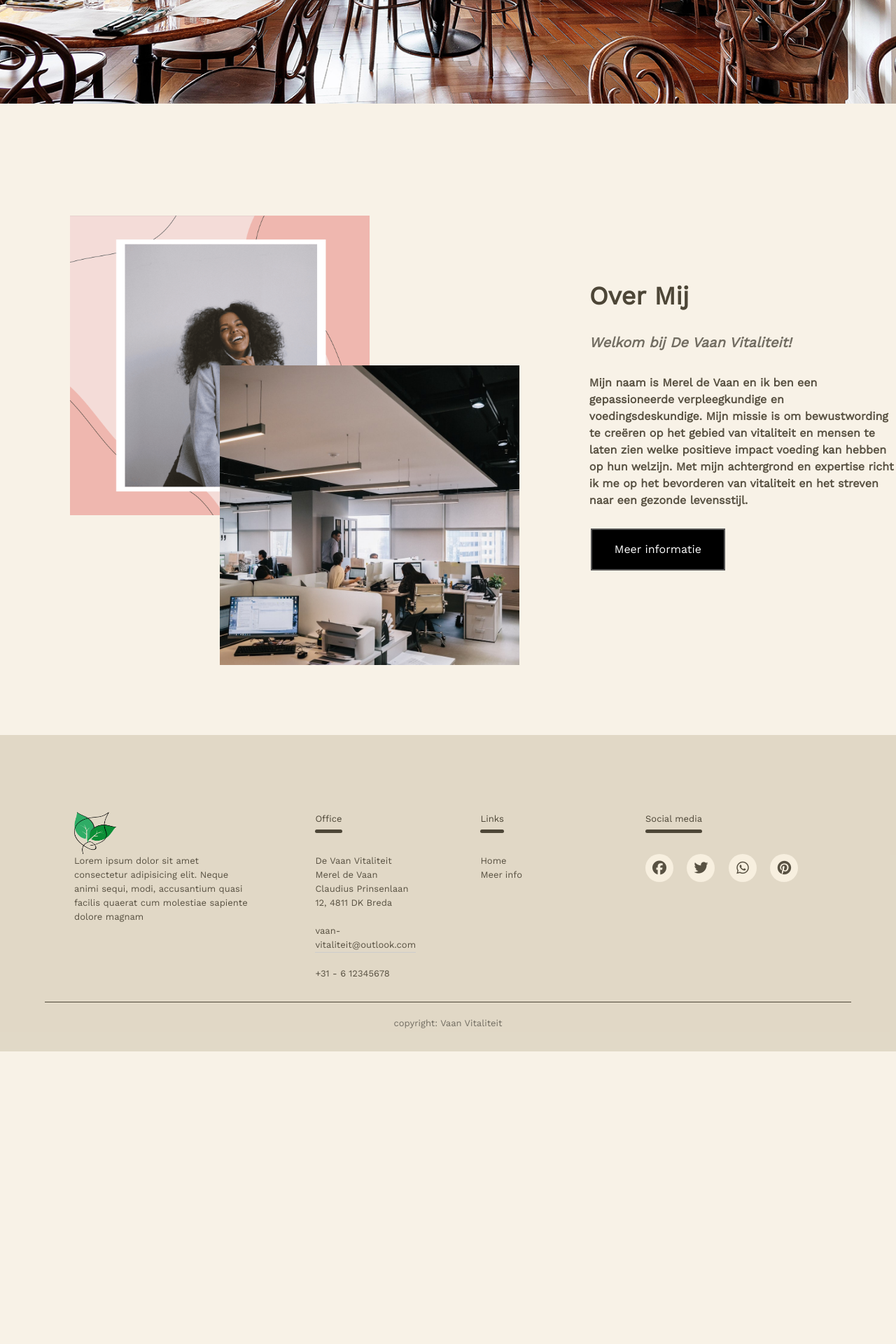
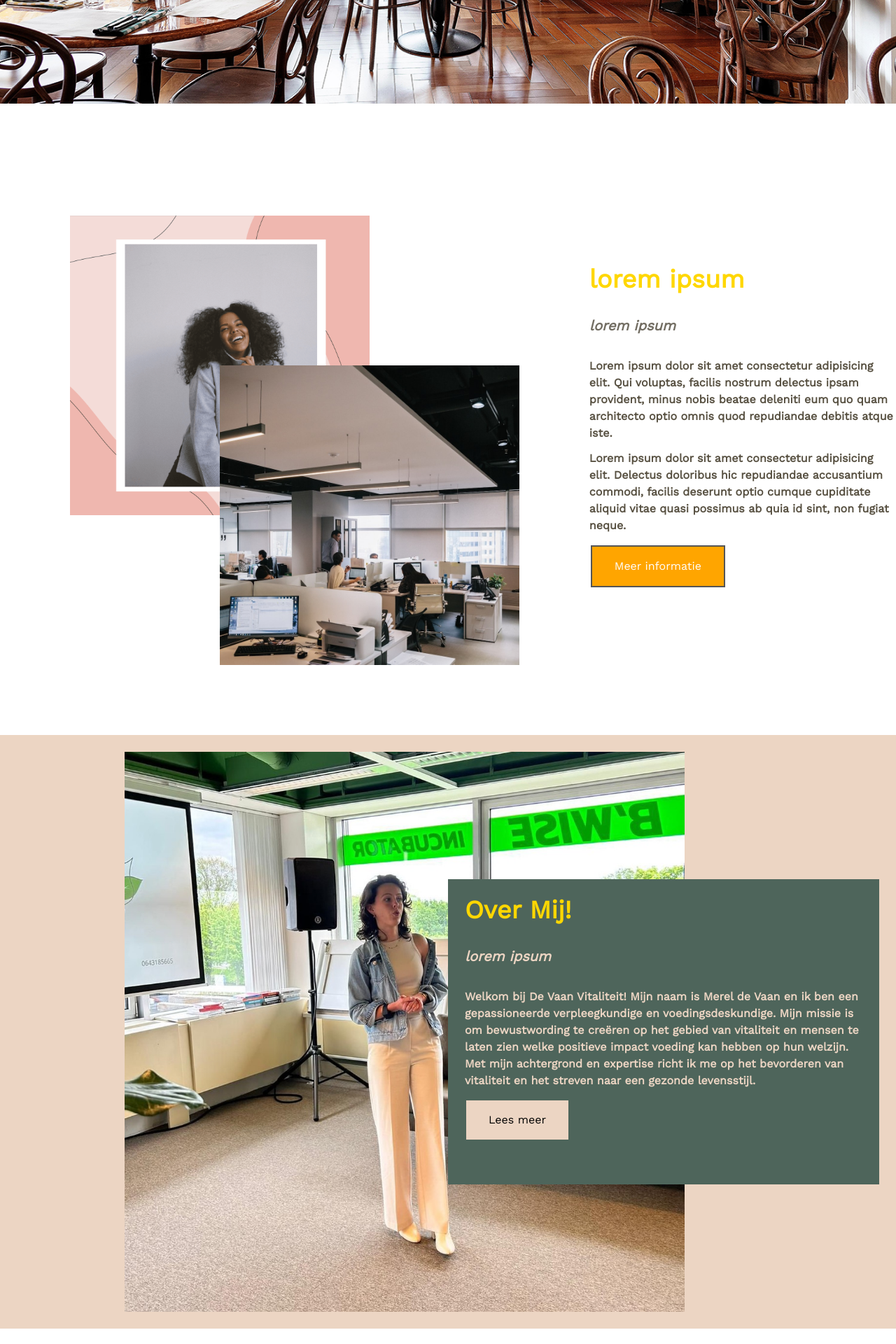
Before and after one commit to Colin-van-Steenhoven/Vaan-vitaliteit, a Laravel app: page / in a window 1280 px wide. Shown: the part 1320-3240 px from the top of the page at 70% size. Before the commit the page ends 2822 px from the top, so only its background shows below. Run offline with Laravel 10, Linux system fonts and the light colour scheme; some libraries are stand-ins or nearby versions.

Commit message:
update voor jim

```diff
--- a/resources/views/welcome.blade.php
+++ b/resources/views/welcome.blade.php
@@ -36,6 +36,7 @@
         }
         .josefin-sans{
             font-family: 'Josefin Sans', sans-serif;
+            color: #FFD700  ;
         }
         #menu-toggle:checked + #menu {
             display: block;
@@ -57,11 +58,10 @@
         cursor: pointer;
         }
         .primary-background{
-            background: rgb(248, 242, 231);
+            background: #FFFFFF  ;
         }
         .navbar-background{
-            background: rgb(248, 242, 231);
-            l
+            background: #FFFFFF  ;
         }
 
         .hover\:grow {
@@ -126,7 +126,7 @@
             width: 100%;
             position:0;
             bottom:0;
-            background: #e0d8c5f3;
+            background: #F5F5DC ;
             color: #fff;
             padding: 100px 0 30px;
             font-size: 13px;
@@ -254,7 +254,7 @@
         }
         .bgafterwave{
             height: 800px;
-            background-color: rgb(248, 242, 231);
+            background-color: #FFFFFF  ;
             padding-top: 0;
             margin-top: 0;
             z-index: 10;
@@ -271,7 +271,7 @@
         }
         #headerScrollbg{
             /* background-color: ;  */
-            background: linear-gradient(90deg, #e4ddcdf3  0%, #e0d8c5f3 100%);
+            background: #F5F5DC  ;
             padding: 13px;
             color: transparent;
             text-align: center;
@@ -280,6 +280,7 @@
             font-weight: 400;
             position: fixed;
             width: 100%;
+            z-index: 10;
             top: 0;
             animation: up 600ms linear ;
             animation-play-state: paused;
@@ -330,13 +331,17 @@
                 touch-action: manipulation;
             }
             .button5 {
-            background-color: black;
+            background-color: #FFA500 ;
             color: white;
             border: 2px solid #555555;
             }
+            .button6 {
+            background-color: #ecd5c3;
+            color: black;
+            }
 
             .button5:hover {
-            background-color: #555555;
+            background-color: #ffc250 ;
             color: white;
             }
             .container{
@@ -347,7 +352,10 @@
             display: flex;
             justify-content: space-around;
         }
-
+        .textboxaboutme{
+            background-color: #4e655b;
+            color: #ecd5c3 ;
+        }
         .images, .text{
             width: 90%;
             margin: 100px;
@@ -390,6 +398,11 @@
             border-top: #000 1px solid; */
             background-color: #ecd5c3 ;
         }
+        .text-4xl{
+            color: #FFD700  ;
+        }
+
+
     </style>
     <script>
         window.addEventListener('scroll', () => {
@@ -442,7 +455,7 @@
     </nav>
 
         <div id="headerScrollbg">
-            <h1 class="josefin-sans">De Vaan Vitaliteit</h1>
+            <h1 class="josefin-sanss">De Vaan Vitaliteit</h1>
         </div>
     <div class="waveline  relative z-10">
       <svg viewBox="0 0 1428 174" version="1.1" xmlns="http://www.w3.org/2000/svg" xmlns:xlink="http://www.w3.org/1999/xlink">
@@ -455,7 +468,7 @@
             ></path>
             <path d="M1046,51.6521276 C1130.83045,29.328812 1279.08318,17.607883 1439,40.1656806 L1439,120 C1271.17211,77.9435312 1140.17211,55.1609071 1046,51.6521276 Z" id="Path-4" opacity="0.200000003"></path>
           </g>
-          <g transform="translate(-4.000000, 76.000000)" fill="rgb(248, 242, 231)" fill-rule="nonzero">
+          <g transform="translate(-4.000000, 76.000000)" fill="#FFFFFF " fill-rule="nonzero">
             <path
               d="M0.457,34.035 C57.086,53.198 98.208,65.809 123.822,71.865 C181.454,85.495 234.295,90.29 272.033,93.459 C311.355,96.759 396.635,95.801 461.025,91.663 C486.76,90.01 518.727,86.372 556.926,80.752 C595.747,74.596 622.372,70.008 636.799,66.991 C663.913,61.324 712.501,49.503 727.605,46.128 C780.47,34.317 818.839,22.532 856.324,15.904 C922.689,4.169 955.676,2.522 1011.185,0.432 C1060.705,1.477 1097.39,3.129 1121.236,5.387 C1161.703,9.219 1208.621,17.821 1235.4,22.304 C1285.855,30.748 1354.351,47.432 1440.886,72.354 L1441.191,104.352 L1.121,104.031 L0.457,34.035 Z"
             ></path>
@@ -466,7 +479,7 @@
     <div class="bgafterwave relative flex justify-center items-center">
         <img src="/images/Ribalta_Espaco_1.jpg" alt="">
     </div>
-    <div id="main1" class="container">
+        <div id="main1" class="container z-20">
             <div class="flex-container">
                 <div class="images">
                     <div class="image-container">
@@ -476,16 +489,16 @@
                 </div>
 
                 <div class="m-auto sm:m-auto right-0 top-72 text-left w-2/5 block">
-                <h2 class="text-4xl font-extrabold primary-text-color text-black primary-text-color">Over Mij</h2>
+                    <h2 class="text-4xl font-extrabold primary-text-color text-black primary-text-color">lorem ipsum</h2>
 
-                <p class="py-8 text-xl font-bold italic light-text-color">Welkom bij De Vaan Vitaliteit! </p>
+                    <p class="py-8 text-xl font-bold italic light-text-color">lorem ipsum</p>
 
                     <p class="font-extrabold secondary-text-color pb-3">
-                    Mijn naam is Merel de Vaan en ik ben een gepassioneerde verpleegkundige en voedingsdeskundige. Mijn missie is om bewustwording te creëren op het gebied van vitaliteit en mensen te laten zien welke positieve impact voeding kan hebben op hun welzijn. Met mijn achtergrond en expertise richt ik me op het bevorderen van vitaliteit en het streven naar een gezonde levensstijl.
+                        Lorem ipsum dolor sit amet consectetur adipisicing elit. Qui voluptas, facilis nostrum delectus ipsam provident, minus nobis beatae deleniti eum quo quam architecto optio omnis quod repudiandae debitis atque iste.
                     </p>
 
                     <p class="font-extrabold secondary-text-color pb-3">
-
+                        Lorem ipsum dolor sit amet consectetur adipisicing elit. Delectus doloribus hic repudiandae accusantium commodi, facilis deserunt optio cumque cupiditate aliquid vitae quasi possimus ab quia id sint, non fugiat neque.
                     </p>
 
                     <a href="contact"><button class="button button5"> Meer informatie </button></a>
@@ -499,6 +512,36 @@
                     find out more
                 </a> -->
             </div>
+            </div>
+        </div>
+    <div class=" Borderundersection p-6 mb-28">
+    <div id="main1" class="container ">
+        <div class="grid grid-cols-8 grid-rows-2 ">
+            <div class=" image3box col-start-2 col-span-2 row-start-1 row-span-2">
+                <img src="/images/devaanvrouw.jpg" class="Image3" alt="Image3">
+            </div>
+            <div class="textboxaboutme m-auto sm:m-auto right-0 col-start-5 col-span-4 p-6 top-72 row-start-1 row-span-2 text-left w-5/5 block">
+                <h2 class="text-4xl font-extrabold ">Over Mij!</h2>
+
+                <p class="py-8 text-xl font-bold italic">lorem ipsum</p>
+
+                <p class="font-extrabold pb-3">
+                Welkom bij De Vaan Vitaliteit! Mijn naam is Merel de Vaan en ik ben een gepassioneerde verpleegkundige en voedingsdeskundige. Mijn missie is om bewustwording te creëren op het gebied van vitaliteit en mensen te laten zien welke positieve impact voeding kan hebben op hun welzijn. Met mijn achtergrond en expertise richt ik me op het bevorderen van vitaliteit en het streven naar een gezonde levensstijl.                </p>
+
+
+                <a href="contact"><button class="button button6"> Lees meer </button></a>
+
+
+                <p class="font-extrabold pb-9">
+                </p>
+
+            <!-- <a href="/blog/who-am-i-and-why-am-i-anonymous" class="uppercase bg-blue-500 text-gray-100 text-s
+            font-extrabold py-3 px-8 rounded-3xl">
+                find out more
+            </a> -->
+        </div>
+        </div>
+
     </div>
     </div>
     <!-- <div class="container ">
```
Lines whose indentation alone changed are shown as unchanged.
